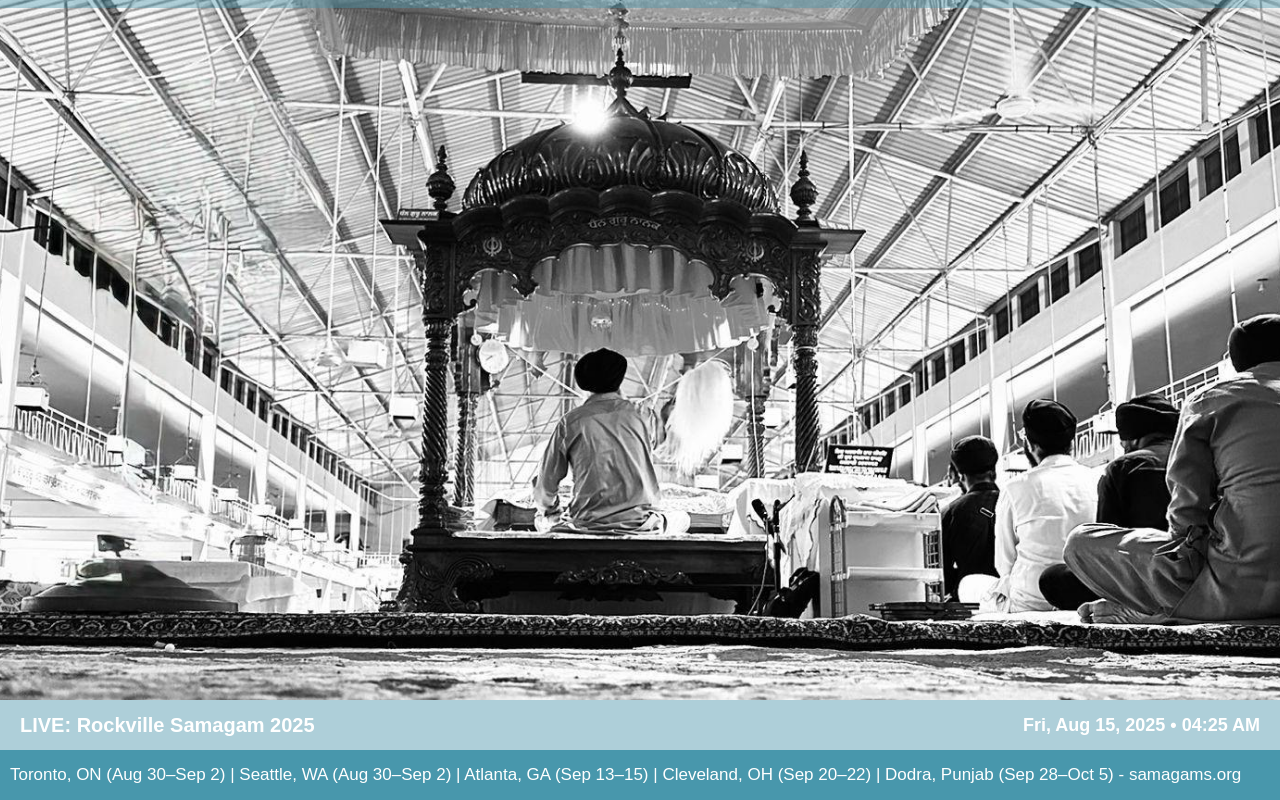
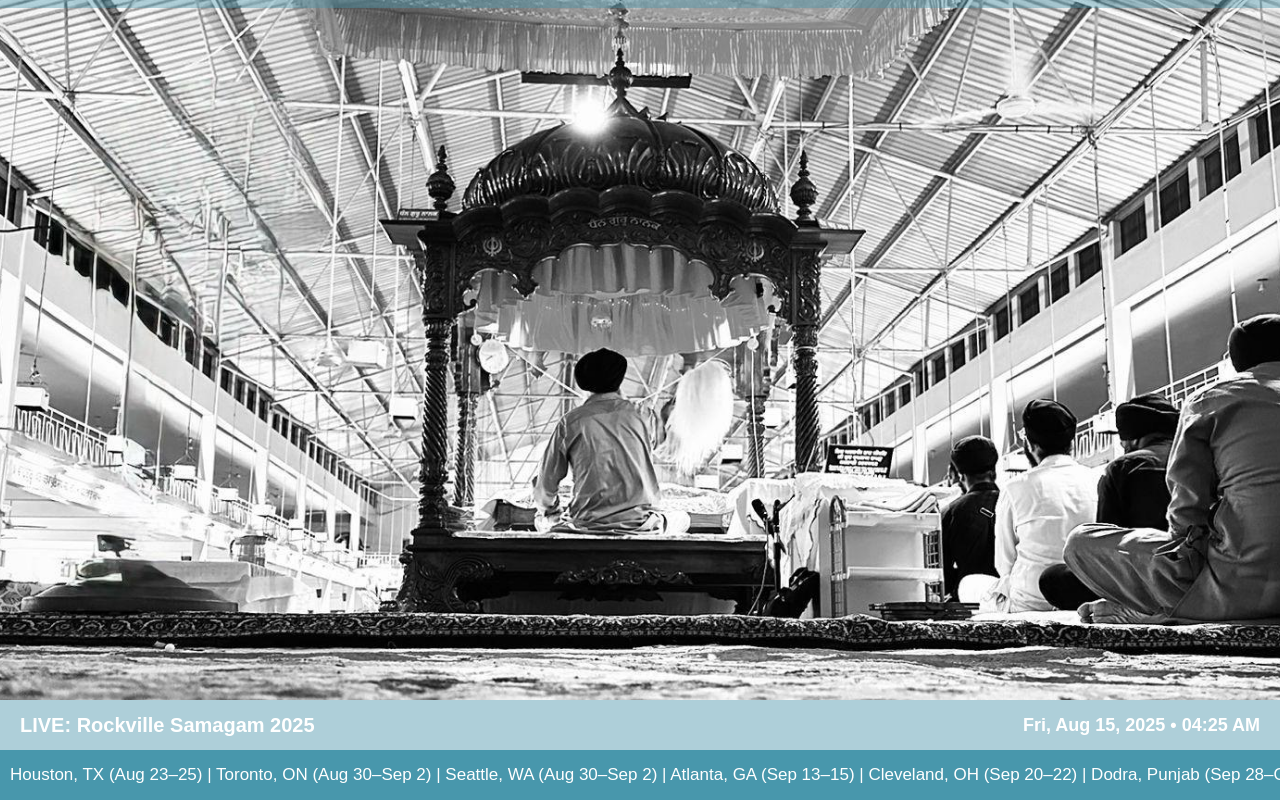
Before and after one commit to arshreality/dodra-na-samagam-obs-overlay, a plain HTML site: page index.html in a window 1280 px wide. Drawn offline with Linux system fonts and the light colour scheme.

Commit message:
Include next samagam

```diff
--- a/index.html
+++ b/index.html
@@ -165,7 +165,7 @@
         const upcomingNA = northAmerica
           .filter((e) => new Date(e.startDate) > today)
           .sort((a, b) => new Date(a.startDate) - new Date(b.startDate))
-          .slice(1, 5);
+          .slice(0, 5);
 
         // Find the single next upcoming Samagam in India
         const upcomingIndia = india
```
